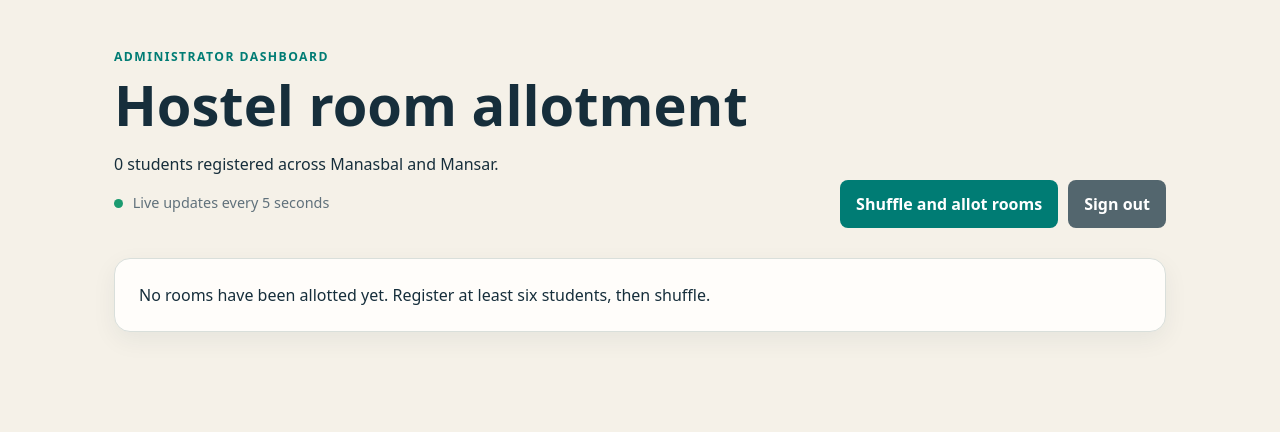
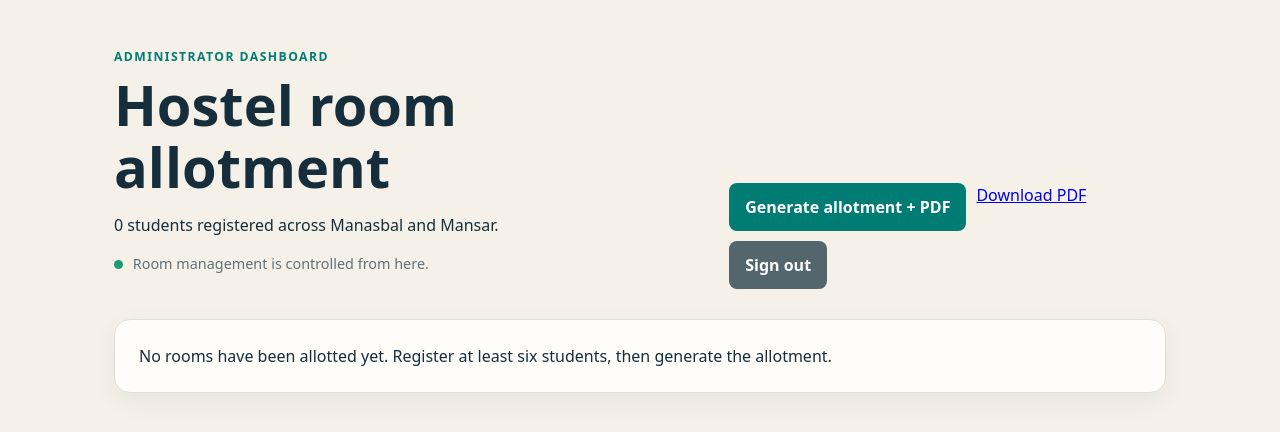
Before and after one commit to Mandeep-pro/Hostel-Allotment-Management, a Flask app: page /admin in a window 1280 px wide. Shown: the part 73-505 px from the top of the page. Run offline with Flask 3, Linux system fonts and the light colour scheme; the visitor is signed in with stand-in values (Sample User, id 1).

Commit message:
Update admin dashboard content and functionality

```diff
--- a/templates/admin_dashboard.html
+++ b/templates/admin_dashboard.html
@@ -1,11 +1,12 @@
 {% extends "base.html" %}
-{% block title %}Admin · Manasbal Hostel Allotment{% endblock %}
+{% block title %}Admin · Hostel Allotment{% endblock %}
 {% block content %}
 <section class="admin-top">
-  <div><p class="eyebrow">Administrator dashboard</p><h1>Hostel room allotment</h1><p>{{ total_students }} student{{ '' if total_students == 1 else 's' }} registered across Manasbal and Mansar.</p><p class="live-status"><span></span> Live updates every 5 seconds</p></div>
+  <div><p class="eyebrow">Administrator dashboard</p><h1>Hostel room allotment</h1><p>{{ total_students }} student{{ '' if total_students == 1 else 's' }} registered across Manasbal and Mansar.</p><p class="live-status"><span></span> Room management is controlled from here.</p></div>
   <div class="actions">
-    <form method="post" action="{{ url_for('shuffle_rooms') }}"><button type="submit">Shuffle and allot rooms</button></form>
+    <form method="post" action="{{ url_for('generate_allotment') }}"><button type="submit">Generate allotment + PDF</button></form>
     {% if rooms %}<form method="post" action="{{ url_for('reset_assignments') }}"><button class="secondary" type="submit">Clear assignments</button></form>{% endif %}
+    <a class="secondary-link" href="{{ url_for('export_pdf') }}" target="_blank">Download PDF</a>
     <form method="post" action="{{ url_for('admin_logout') }}"><button class="secondary" type="submit">Sign out</button></form>
   </div>
 </section>
@@ -29,18 +30,34 @@
   <section class="room-grid">
     {% for room in rooms %}
       <article class="card room-card">
-        <p class="eyebrow">{{ room.hostel_name }}</p><h2>Room {{ room.room_number }}</h2>
+        <p class="eyebrow">{{ room.hostel_name }}</p><h2>{{ room.display_room_number }}</h2>
         <p class="capacity">{{ room.students|length }} / 6 students</p>
-        <ol>{% for student in room.students|sort(attribute='full_name') %}<li><strong>{{ student.full_name }}</strong><small>{{ student.enrollment_number }}</small></li>{% endfor %}</ol>
+        {% if room.students %}
+          <ol>{% for student in room.students|sort(attribute='full_name') %}<li><strong>{{ student.full_name }}</strong><small>{{ student.enrollment_number }}</small></li>{% endfor %}</ol>
+        {% else %}
+          <p class="empty-room">Empty room</p>
+        {% endif %}
       </article>
     {% endfor %}
   </section>
 {% else %}
-  <div class="card empty">No rooms have been allotted yet. Register at least six students, then shuffle.</div>
+  <div class="card empty">No rooms have been allotted yet. Register at least six students, then generate the allotment.</div>
+{% endif %}
+
+{% if assigned_students %}
+  <section class="card allotment-report">
+    <h2>Saved allotment report ({{ assigned_students|length }})</h2>
+    <p>This list is stored in the database so the administrator can review room labels and assigned student names at any time.</p>
+    <ul>
+      {% for student in assigned_students %}
+        <li><strong>{{ student.full_name }}</strong> — {{ student.room.display_room_number }} ({{ student.room.hostel_name }})</li>
+      {% endfor %}
+    </ul>
+  </section>
 {% endif %}
 
 {% if unassigned_students %}
-  <section class="card unassigned"><h2>Waiting list ({{ unassigned_students|length }})</h2><p>These students are retained for the next round because every allotted room must have exactly six students.</p><ul>{% for student in unassigned_students %}<li>{{ student.full_name }} <small>({{ student.enrollment_number }} · {{ student.hostel_name }})</small></li>{% endfor %}</ul></section>
+  <section class="card unassigned"><h2>Waiting list ({{ unassigned_students|length }})</h2><p>These students remain unassigned until the administrator generates the next room plan.</p><ul>{% for student in unassigned_students %}<li>{{ student.full_name }} <small>({{ student.enrollment_number }} · {{ student.hostel_name }})</small></li>{% endfor %}</ul></section>
 {% endif %}
 {% endblock %}
 
```
